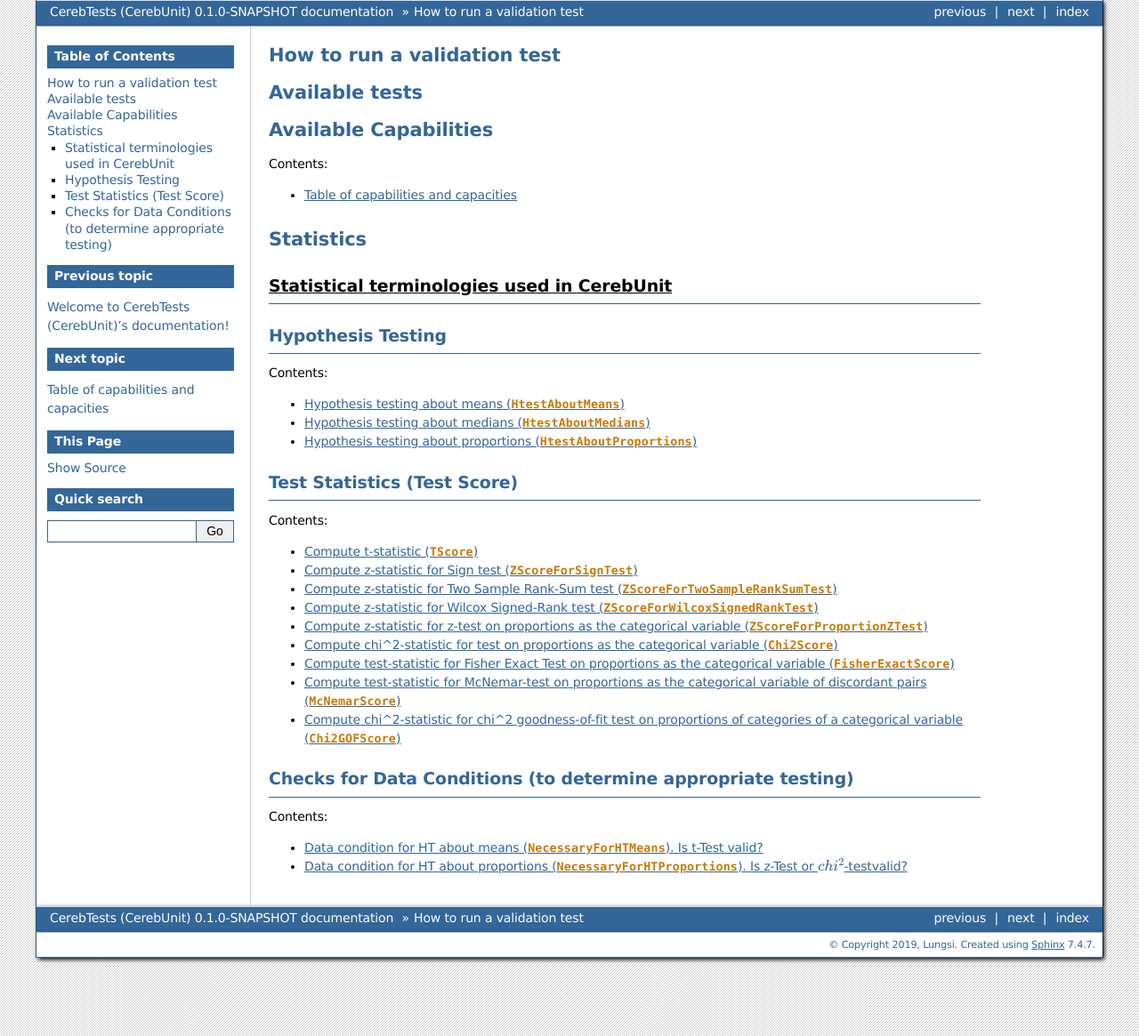
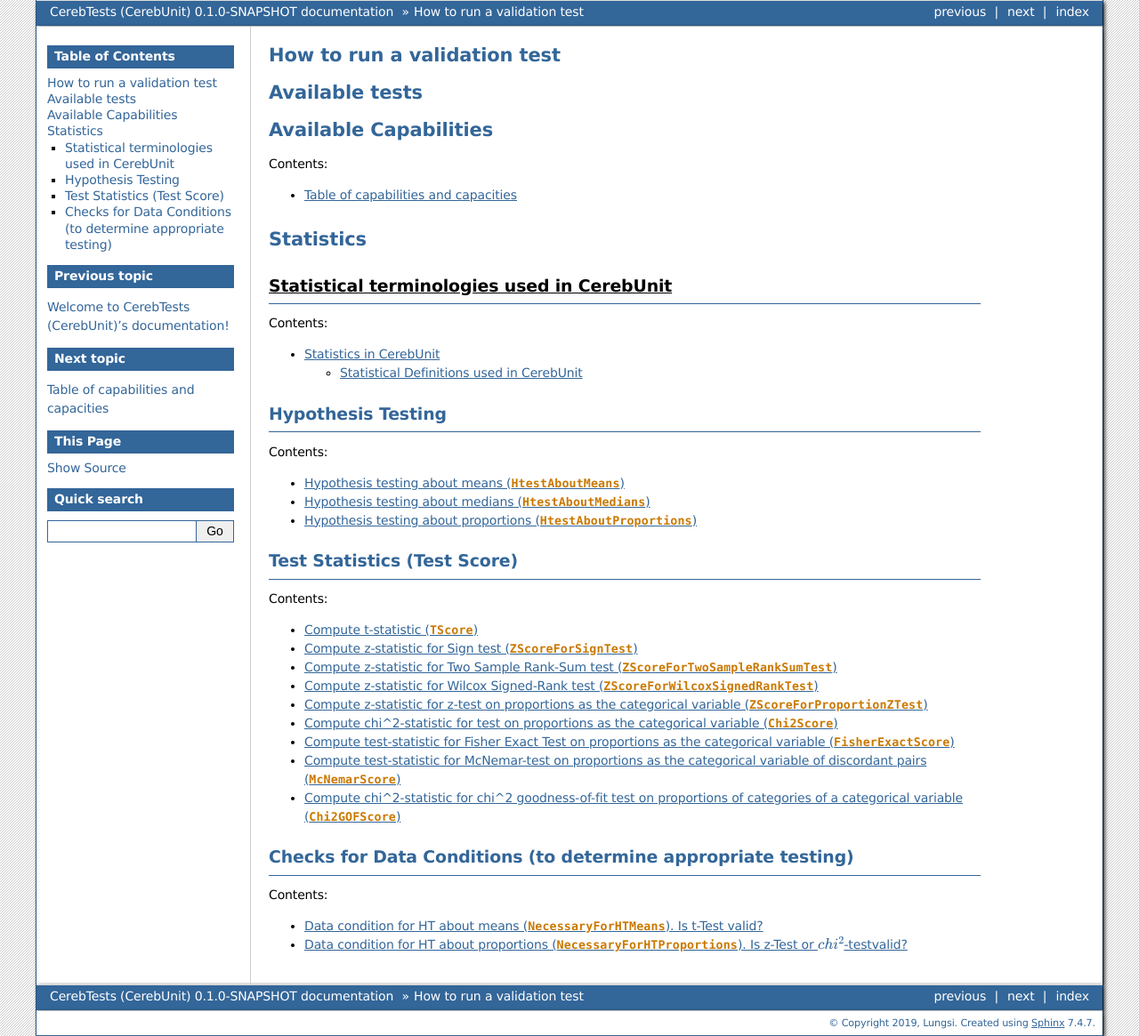
Before and after one commit to cerebunit/cerebtests, a Sphinx documentation site: the page built from docs/contents.rst, in a window 1280 px wide. Shown: the whole page at 89% size. Built offline with Sphinx 7.4.7, drawn with Linux system fonts in a browser that asks for light colours.

Commit message:
added statistics definitions

```diff
--- a/docs/contents.rst
+++ b/docs/contents.rst
@@ -24,6 +24,11 @@
 
 `Statistical terminologies used in CerebUnit <_static/docs/statistics/guides/statistics_definitions.html>`_
 ===========================================================================================================
+.. toctree::
+   :maxdepth: 2
+   :caption: Contents:
+
+   statistics/statistics_in_cerebunit.rst
 
 Hypothesis Testing
 ==================
--- /dev/null
+++ b/docs/statistics/statistics_in_cerebunit.rst
@@ -0,0 +1,7 @@
+Statistics in CerebUnit
+***********************
+
+Statistical Definitions used in CerebUnit
+=========================================
+.. raw:: html
+    :file: guides/statistics_definitions.html
```
